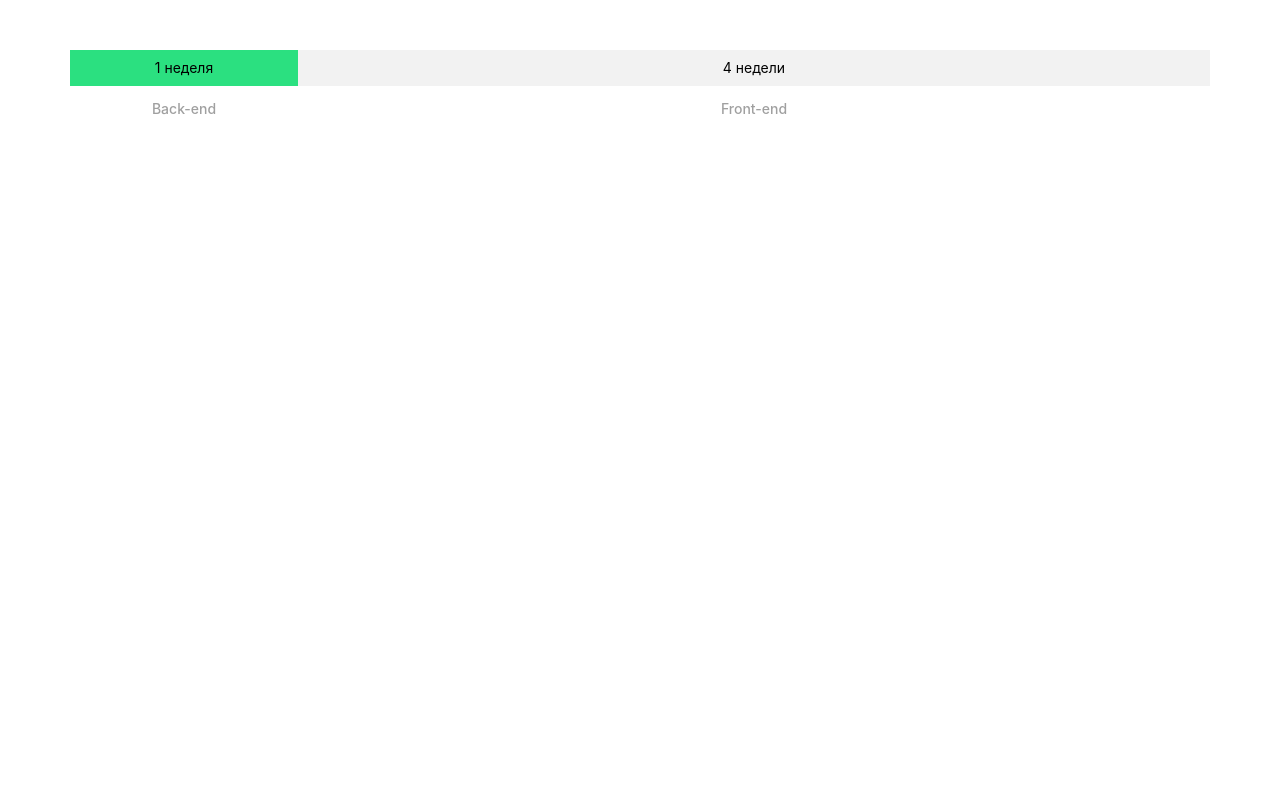
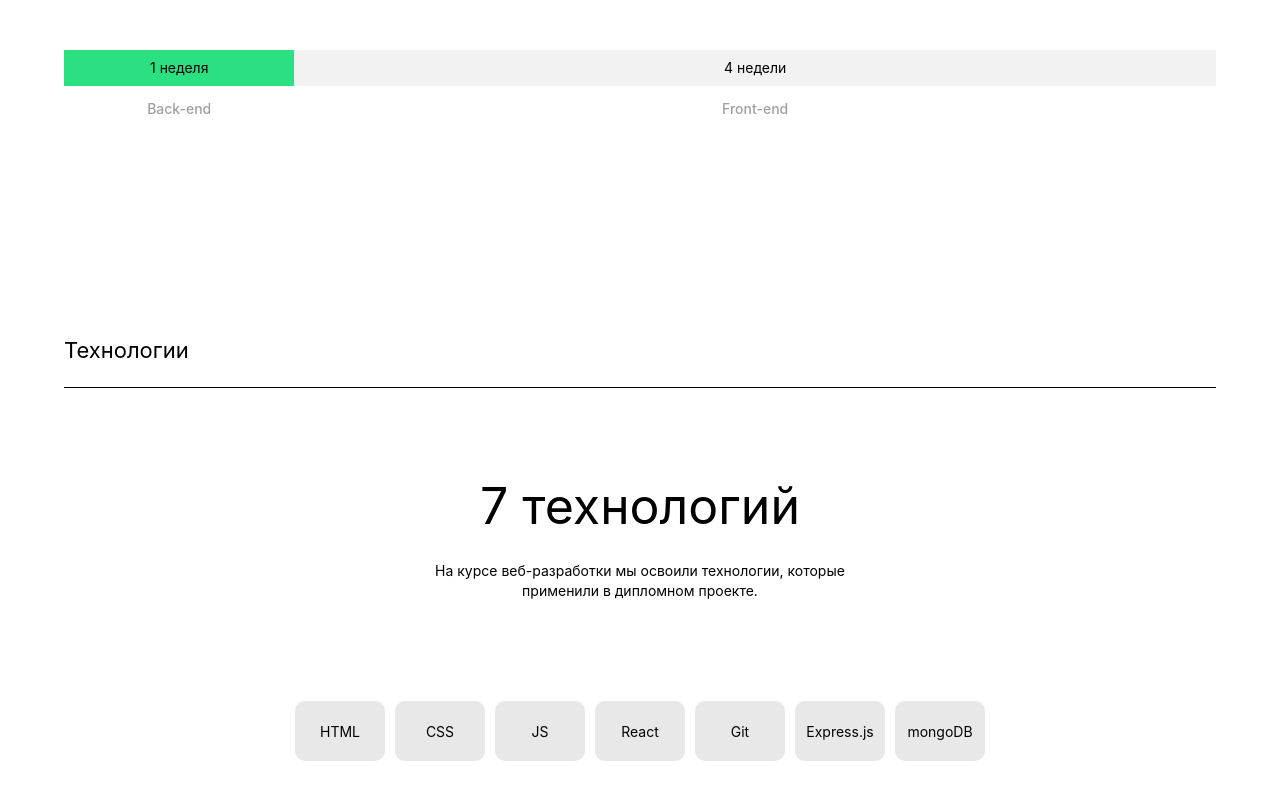
Before and after one commit to YuriiDereguzov/movies-explorer-frontend, a React (Create React App) app: page /sign-in in a window 1280 px wide. Shown: the part 1026-1826 px from the top of the page. Before the commit the page ends 1264 px from the top, so only its background shows below. Built offline with nearby package versions, Linux system fonts and the light colour scheme.

Commit message:
feat: сверстать Techs

```diff
--- a/src/components/AboutProject/AboutProject.css
+++ b/src/components/AboutProject/AboutProject.css
@@ -1,7 +1,7 @@
 .project {
   display: flex;
   flex-direction: column;
-  max-width: 1140px;
+  max-width: 1280px;
   width: 90%;
   min-height: 608px;
   margin: auto;
--- a/src/components/AboutProject/AboutProject.jsx
+++ b/src/components/AboutProject/AboutProject.jsx
@@ -1,6 +1,6 @@
 function AboutProject() {
   return (
-    <div className="project">
+    <section className="project">
       <h2 className="project__title">О проекте</h2>
       <ul className="project__about">
         <li className="project__column">
@@ -36,7 +36,7 @@ function AboutProject() {
           <p className="project__duration-name">Front-end</p>
         </div>
       </div>
-    </div>
+    </section>
   );
 }
 
--- a/src/components/Header/Header.css
+++ b/src/components/Header/Header.css
@@ -10,7 +10,7 @@
   margin: auto;
   display: flex;
   width: 90%;
-  max-width: 1140px;
+  max-width: 1280px;
   min-height: 74px;
   align-items: center;
   justify-content: space-between;
--- a/src/components/Main/Main.jsx
+++ b/src/components/Main/Main.jsx
@@ -1,11 +1,13 @@
 import Promo from "../Promo/Promo";
 import AboutProject from "../AboutProject/AboutProject";
+import Techs from "../Techs/Techs";
 
 function Main() {
   return (
     <main className="main">
       <Promo />
       <AboutProject />
+      <Techs />
     </main>
   );
 }
--- a/src/components/Promo/Promo.css
+++ b/src/components/Promo/Promo.css
@@ -1,6 +1,6 @@
-.promo {
-  width: 100%;
-}
+/* .promo {
+
+} */
 
 .promo__container {
   margin: auto;
@@ -8,6 +8,7 @@
   align-items: center;
   justify-content: space-between;
   width: 90%;
+  max-width: 1280px;
 }
 
 .promo__title-container {
@@ -53,3 +54,8 @@
   transition: 0.5s;
   border: 1px solid;
 }
+
+.promo__button:hover {
+  font-size: 15px;
+  opacity: 60%;
+}
--- a/src/components/Promo/Promo.jsx
+++ b/src/components/Promo/Promo.jsx
@@ -2,7 +2,7 @@ import landingLogo from "../../images/landing-logo.svg";
 
 function Promo() {
   return (
-    <div className="promo header_background">
+    <section className="promo header_background">
       <div className="promo__container">
         <div className="promo__title-container">
           <h1 className="promo__title">
@@ -19,7 +19,7 @@ function Promo() {
           <img className="promo__logo" src={landingLogo} alt="logo"></img>
         </div>
       </div>
-    </div>
+    </section>
   );
 }
 
--- a/src/components/Techs/Techs.jsx
+++ b/src/components/Techs/Techs.jsx
@@ -0,0 +1,25 @@
+function Techs() {
+  return (
+    <section className="techs">
+      <div className="techs__info">
+        <h4 className="techs__header">Технологии</h4>
+        <h5 className="techs__title">7 технологий</h5>
+        <p className="techs__discription">
+          На курсе веб-разработки мы освоили технологии, которые применили в
+          дипломном проекте.
+        </p>
+        <ul className="techs__list">
+          <li className="techs__list-item">HTML</li>
+          <li className="techs__list-item">CSS</li>
+          <li className="techs__list-item">JS</li>
+          <li className="techs__list-item">React</li>
+          <li className="techs__list-item">Git</li>
+          <li className="techs__list-item">Express.js</li>
+          <li className="techs__list-item">mongoDB</li>
+        </ul>
+      </div>
+    </section>
+  );
+}
+
+export default Techs;
--- /dev/null
+++ b/src/components/Techs/techs.css
@@ -0,0 +1,63 @@
+.techs {
+  display: flex;
+  flex-direction: column;
+  align-items: center;
+}
+
+.techs__info {
+  display: flex;
+  flex-direction: column;
+  max-width: 1280px;
+  width: 90%;
+  align-items: center;
+}
+
+.techs__header {
+  margin-top: 100px;
+  margin-bottom: 0;
+  padding-bottom: 23px;
+  width: 100%;
+  font-weight: 400;
+  font-size: 22px;
+  border-bottom: rgba(0, 0, 0, 1) solid 1px;
+}
+
+.techs__title {
+  margin: 90px auto 26px;
+  font-weight: 400;
+  font-size: 50px;
+  text-align: center;
+}
+
+.techs__discription {
+  margin: 0;
+  max-width: 460px;
+  font-weight: 400;
+  font-size: 14px;
+  line-height: 20px;
+  text-align: center;
+}
+
+.techs__list {
+  margin: 100px auto;
+  display: grid;
+  gap: 10px;
+  list-style: none;
+  grid-template-columns: repeat(auto-fit, 90px);
+  justify-content: center;
+  padding: 0;
+  width: 100%;
+}
+
+.techs__list-item {
+  min-height: 60px;
+  min-width: 90px;
+  font-weight: 400;
+  font-size: 14px;
+  background: #e8e8e8;
+  border-radius: 10px;
+  display: flex;
+  align-items: center;
+  justify-content: center;
+  line-height: 17px;
+}
--- a/src/index.css
+++ b/src/index.css
@@ -6,3 +6,4 @@
 @import url(./components/Main/Main.css);
 @import url(./components/Promo/Promo.css);
 @import url(./components/AboutProject/AboutProject.css);
+@import url(./components/Techs/techs.css);
```
